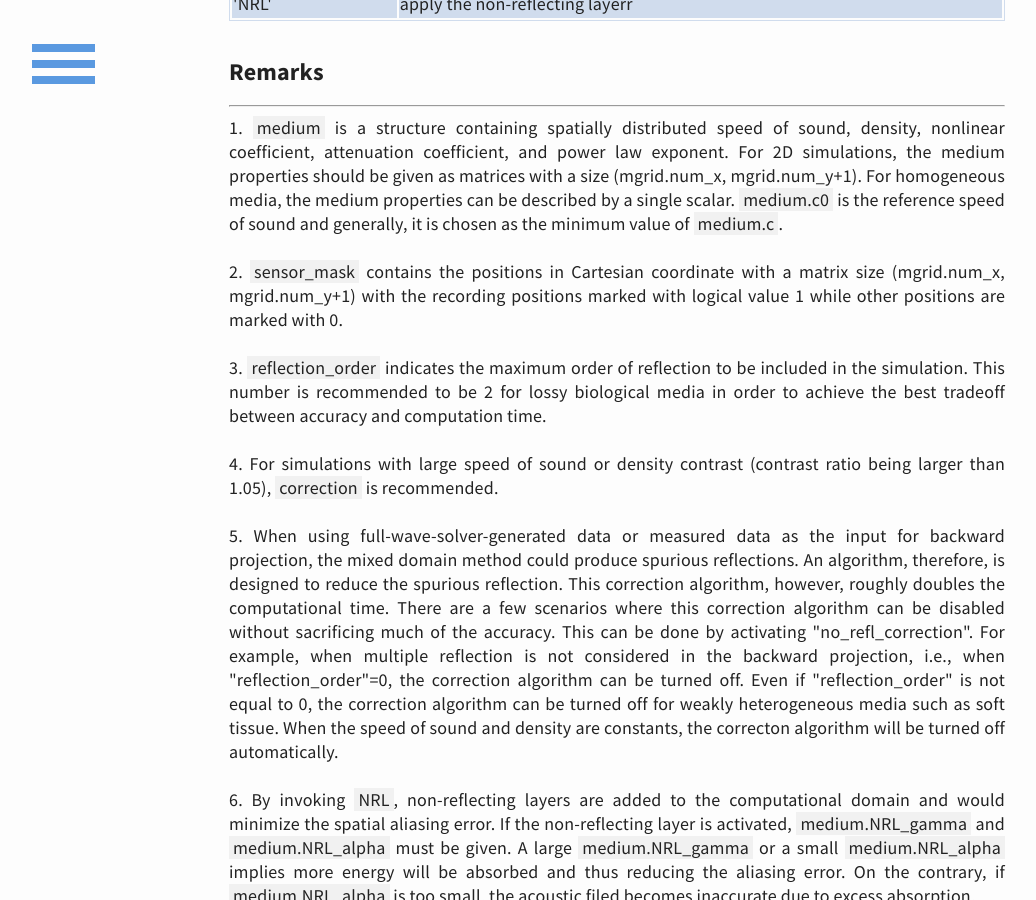
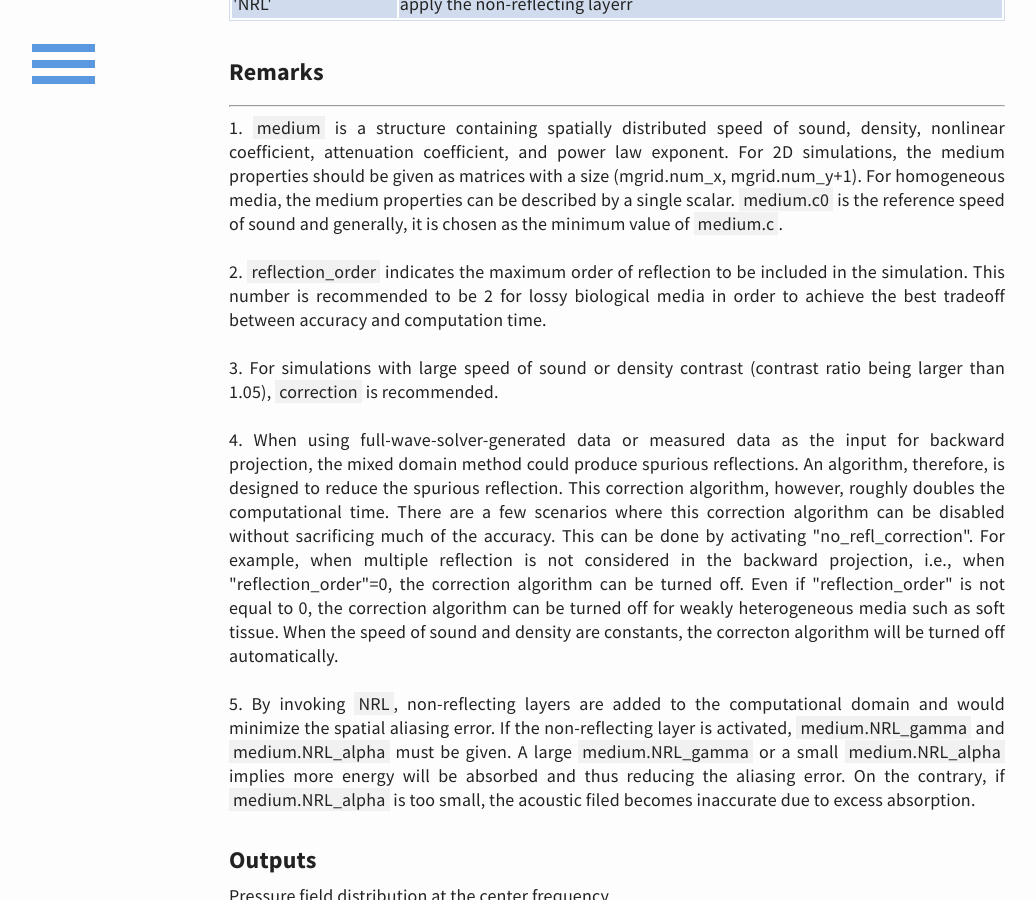
Before and after one commit to m-SOUND/mSOUND, a Jekyll site: the page built from function.html, in a window 1280 px wide and 900 px high, scrolled down 17471 px. Shown: the whole window, without its empty margins (23-1059 px from the left). Built offline with Jekyll 4.4.1, drawn with Linux system fonts in a browser that asks for light colours; some of the changed text lies outside the part shown.

Commit message:
Update function.html

```diff
--- a/function.html
+++ b/function.html
@@ -1071,18 +1071,14 @@
  is the reference speed of sound and generally, it is chosen as the minimum value of
  <span style="background-color:#f1f1f1">medium.c</span>.
 
- <br><br>2. <span style="background-color:#f1f1f1">sensor_mask</span>
- contains the positions in Cartesian coordinate with a matrix size (mgrid.num_x, mgrid.num_y+1)
- with the recording positions marked with logical value 1 while other positions are marked with 0.
-
- <br><br>3. <span style="background-color:#f1f1f1">reflection_order</span>
+ <br><br>2. <span style="background-color:#f1f1f1">reflection_order</span>
  indicates the maximum order of reflection to be included in the simulation. This number is
  recommended to be 2 for lossy biological media in order to achieve the best tradeoff between accuracy and computation time.
 
- <br><br>4. For simulations with large speed of sound or density contrast (contrast ratio being larger than 1.05),
+ <br><br>3. For simulations with large speed of sound or density contrast (contrast ratio being larger than 1.05),
  <span style="background-color:#f1f1f1">correction</span> is recommended.
 
- <br><br>5. When using full-wave-solver-generated data or measured data as the input for backward projection, the mixed domain
+ <br><br>4. When using full-wave-solver-generated data or measured data as the input for backward projection, the mixed domain
  method could produce spurious reflections. An algorithm, therefore, is designed to reduce the spurious reflection. This correction
  algorithm, however, roughly doubles the computational time. There are a few scenarios where this correction algorithm can be
  disabled without sacrificing much of the accuracy. This can be done by activating "no_refl_correction". For example,
@@ -1091,7 +1087,7 @@
  heterogeneous media such as soft tissue.
  When the speed of sound and density are constants, the correcton algorithm will be turned off automatically.
 
- <br><br>6. By invoking <span style="background-color:#f1f1f1">NRL</span>, non-reflecting layers are added to the computational
+ <br><br>5. By invoking <span style="background-color:#f1f1f1">NRL</span>, non-reflecting layers are added to the computational
  domain and would minimize the spatial aliasing error. If the non-reflecting layer is activated,
  <span style="background-color:#f1f1f1">medium.NRL_gamma</span> and <span style="background-color:#f1f1f1">medium.NRL_alpha</span>
  must be given. A large <span style="background-color:#f1f1f1">medium.NRL_gamma</span>
@@ -1168,18 +1164,14 @@
  is the reference speed of sound and generally, it is chosen as the minimum value of
  <span style="background-color:#f1f1f1">medium.c</span>.
 
- <br><br>2. <span style="background-color:#f1f1f1">sensor_mask</span>
- contains the positions in Cartesian coordinate with a matrix size (mgrid.num_x, mgrid.num_y, mgrid.num_z+1)
- with the recording positions marked with logical value 1 while other positions are marked with 0.
-
- <br><br>3. <span style="background-color:#f1f1f1">reflection_order</span>
+ <br><br>2. <span style="background-color:#f1f1f1">reflection_order</span>
  indicates the maximum order of reflection to be included in the simulation. This number is
  recommended to be 2 for lossy biological media in order to achieve the best tradeoff between accuracy and computation time.
 
- <br><br>4. For simulations with large speed of sound or density contrast (contrast ratio being larger than 1.05),
+ <br><br>3. For simulations with large speed of sound or density contrast (contrast ratio being larger than 1.05),
  <span style="background-color:#f1f1f1">correction</span> is recommended.
 
- <br><br>5. When using full-wave-solver-generated data or measured data as the input for backward projection, the mixed domain
+ <br><br>4. When using full-wave-solver-generated data or measured data as the input for backward projection, the mixed domain
  method could produce spurious reflections. An algorithm, therefore, is designed to reduce the spurious reflection. This correction
  algorithm, however, roughly doubles the computational time. There are a few scenarios where this correction algorithm can be
  disabled without sacrificing much of the accuracy. This can be done by activating "no_refl_correction". For example,
@@ -1188,7 +1180,7 @@
  heterogeneous media such as soft tissue.
  When the speed of sound and density are constants, the correcton algorithm will be turned off automatically.
 
- <br><br>6. By invoking <span style="background-color:#f1f1f1">NRL</span>, non-reflecting layers are added to the computational
+ <br><br>5. By invoking <span style="background-color:#f1f1f1">NRL</span>, non-reflecting layers are added to the computational
  domain and would minimize the spatial aliasing error. If the non-reflecting layer is activated,
  <span style="background-color:#f1f1f1">medium.NRL_gamma</span> and <span style="background-color:#f1f1f1">medium.NRL_alpha</span>
  must be given. A large <span style="background-color:#f1f1f1">medium.NRL_gamma</span>
```
